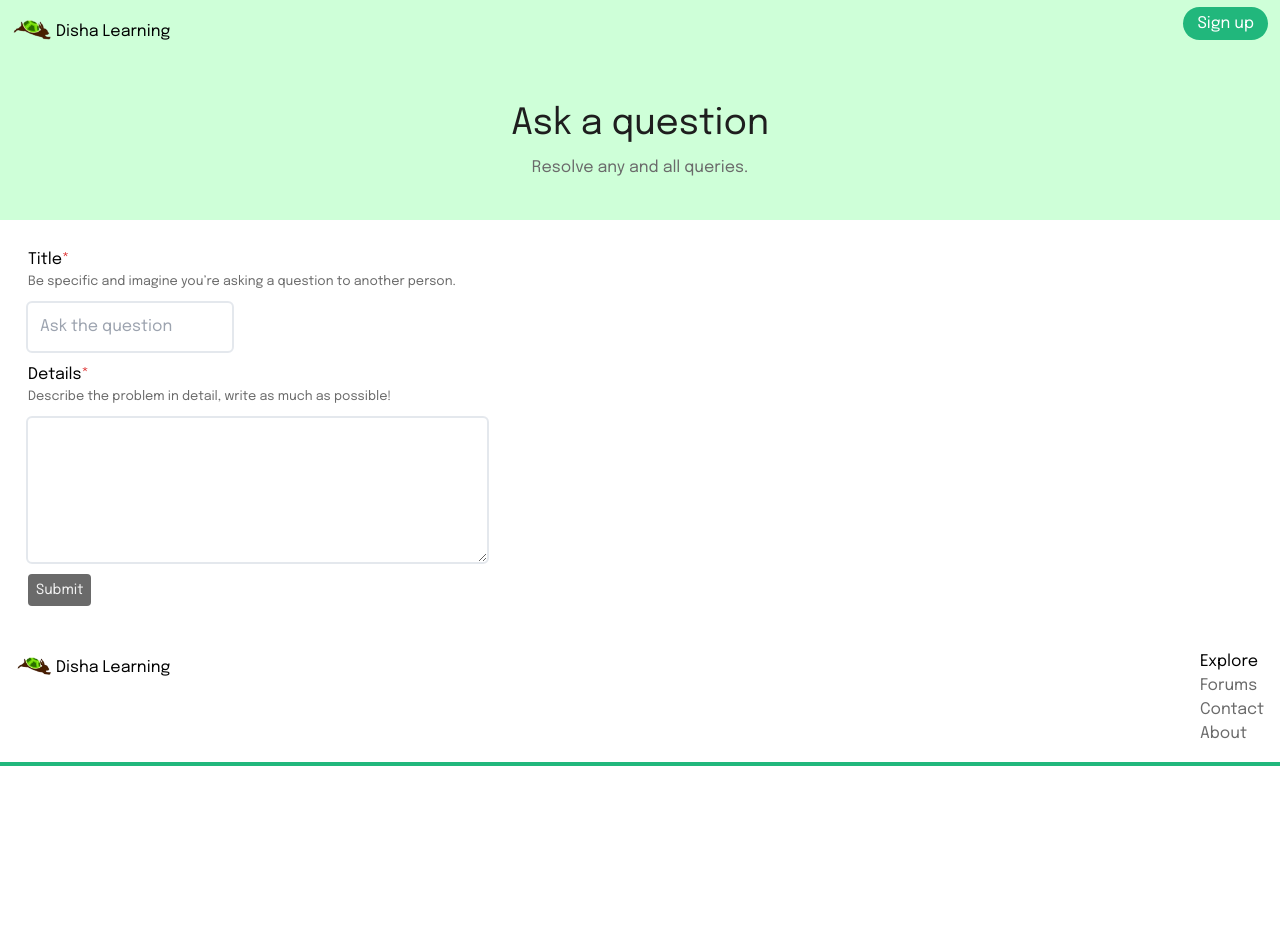
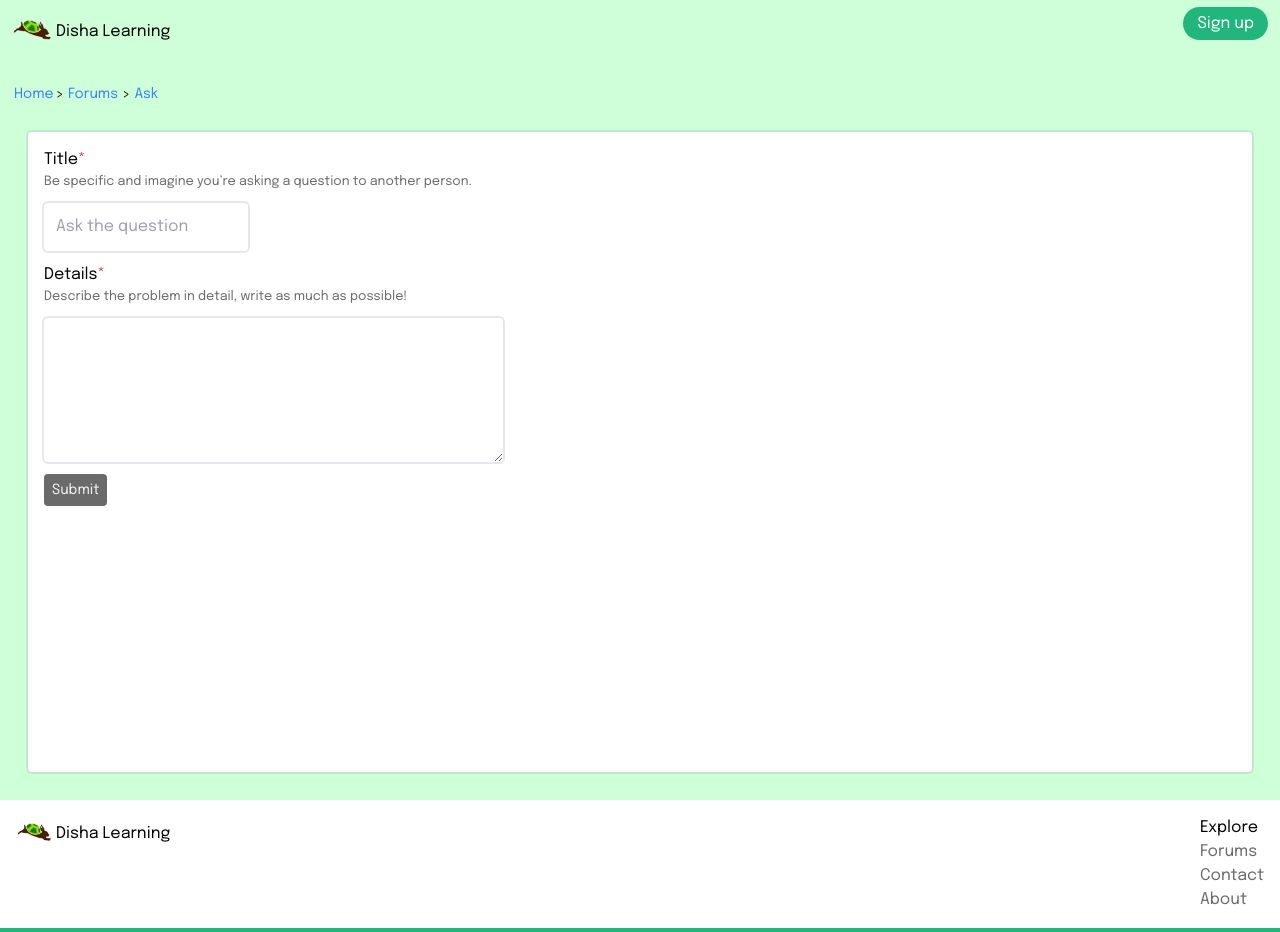
Before and after one commit to Avi-Rana-1718/dishalearning, a Next.js app: page /forums/ask in a window 1280 px wide. Before the commit the page ends 800 px from the top, so only its background shows below. Built offline with nearby package versions, Linux system fonts and the light colour scheme.

Commit message:
UI changes

```diff
--- a/app/forums/[id]/page.js
+++ b/app/forums/[id]/page.js
@@ -45,14 +45,14 @@ export default async function Page({params}) {
 
   return (
         <>
-         <header className=" bg-[#ceffd8]">
+         <header className="bg-[#CEFFD8]">
         <Nav navLinks={false} />
         {/* BREADCRUMB */}
-        <div className="md:text-sm text-xs pl-3 mt-5">
+        <div className="md:text-sm text-xs pl-3 md:mt-7">
         <Link href="/" className="text-blue-500 mx-0.5 hover:underline">Home</Link>{">"}<Link href="/forums" className="text-blue-500 mx-1 hover:underline">Forums</Link>
         </div>
       </header>
-        <main className="p-3 bg-[#ceffd8] md:flex">
+        <main className="p-3 bg-[#CEFFD8] md:flex">
             <div className="grow outline oultine-1 outline-2 min-h-[80vh] outline-slate-400/25 rounded md:max-w-[80vw] p-4 bg-[#fff]">
             <h4 className="text-[#04AA6D] inline font-medium">Question : </h4>
             <span className="text-base" dangerouslySetInnerHTML={{__html:data.question}}></span>
--- a/app/forums/ask/page.js
+++ b/app/forums/ask/page.js
@@ -46,15 +46,16 @@ export default function Ask() {
 
     return (
         <>
- <header className="bg-[#ceffd8] pb-10">
+ <header className=" bg-[#ceffd8]">
         <Nav navLinks={false} />
-        <div className="text-center px-10 pt-10">
-          <h3 className="text-4xl text-[#1e1e1e] mb-3">Ask a question</h3>
-          <span className="text-[#6a6a6a]">Resolve any and all queries.</span>
+        {/* BREADCRUMB */}
+        <div className="md:text-sm text-xs pl-3 mt-5">
+        <Link href="/" className="text-blue-500 mx-0.5 hover:underline">Home</Link>{">"}<Link href="/forums" className="text-blue-500 mx-1 hover:underline">Forums</Link>{">"}<Link href="/forums/ask" className="text-blue-500 mx-1 hover:underline">Ask</Link>
         </div>
       </header>
-      <main className="p-5 md:p-7 bg-[#fff]">
+      <main className="p-5 md:p-7 bg-[#ceffd8] flex justify-center">
 
+      <div className="grow outline oultine-1 outline-2 min-h-[80vh] outline-slate-400/25 rounded p-4 bg-[#fff]">
       {
       sendStatus==true?(
        <span className="p-3 rounded bg-green-300 text-green-800 inline-block mb-5"><FontAwesomeIcon icon={faCircleCheck} /> Question sent! Our experts will look into it.</span>
@@ -84,6 +85,8 @@ export default function Ask() {
                 Submit
               </button>
         </form>
+      </div>
+
       </main>
 
         </>
```
